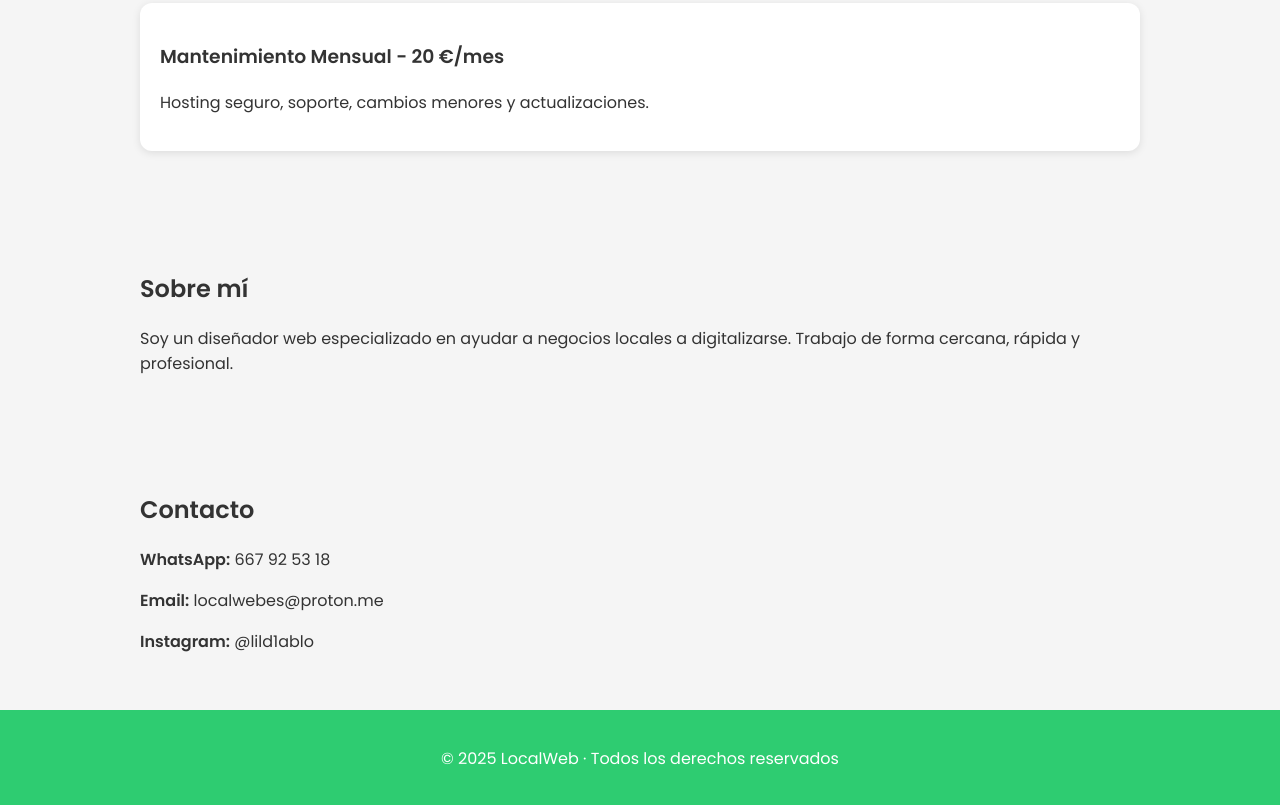
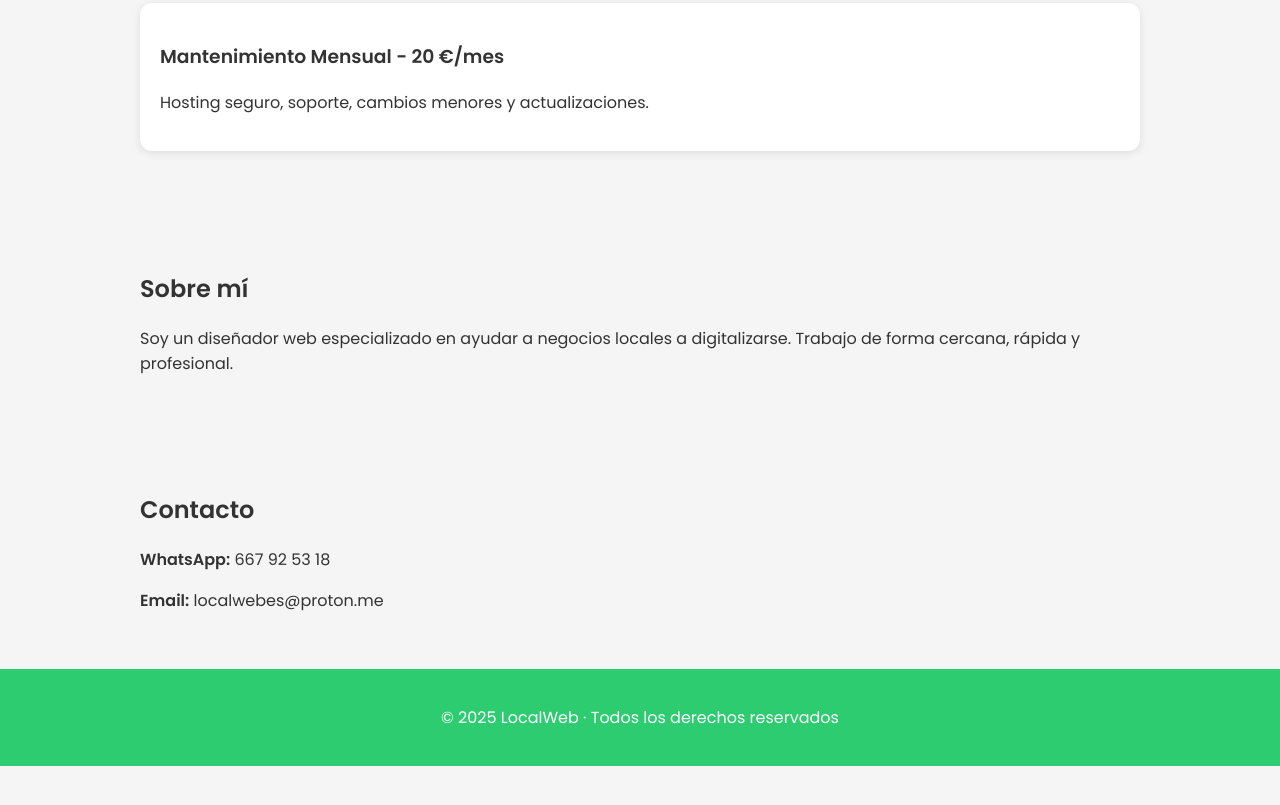
Before and after one commit to localweb-es/localweb-demo-2-, a plain HTML site: page index.html in a window 1280 px wide. Shown: the part 884-1689 px from the top of the page. After the commit the page ends 1650 px from the top, so only its background shows below. Drawn offline with Linux system fonts and the light colour scheme.

Commit message:
Update index.html

```diff
--- a/index.html
+++ b/index.html
@@ -93,7 +93,6 @@
     <h2>Contacto</h2>
     <p><strong>WhatsApp:</strong> 667 92 53 18</p>
     <p><strong>Email:</strong> localwebes@proton.me</p>
-    <p><strong>Instagram:</strong> @lild1ablo</p>
   </section>
 
   <footer>
```
